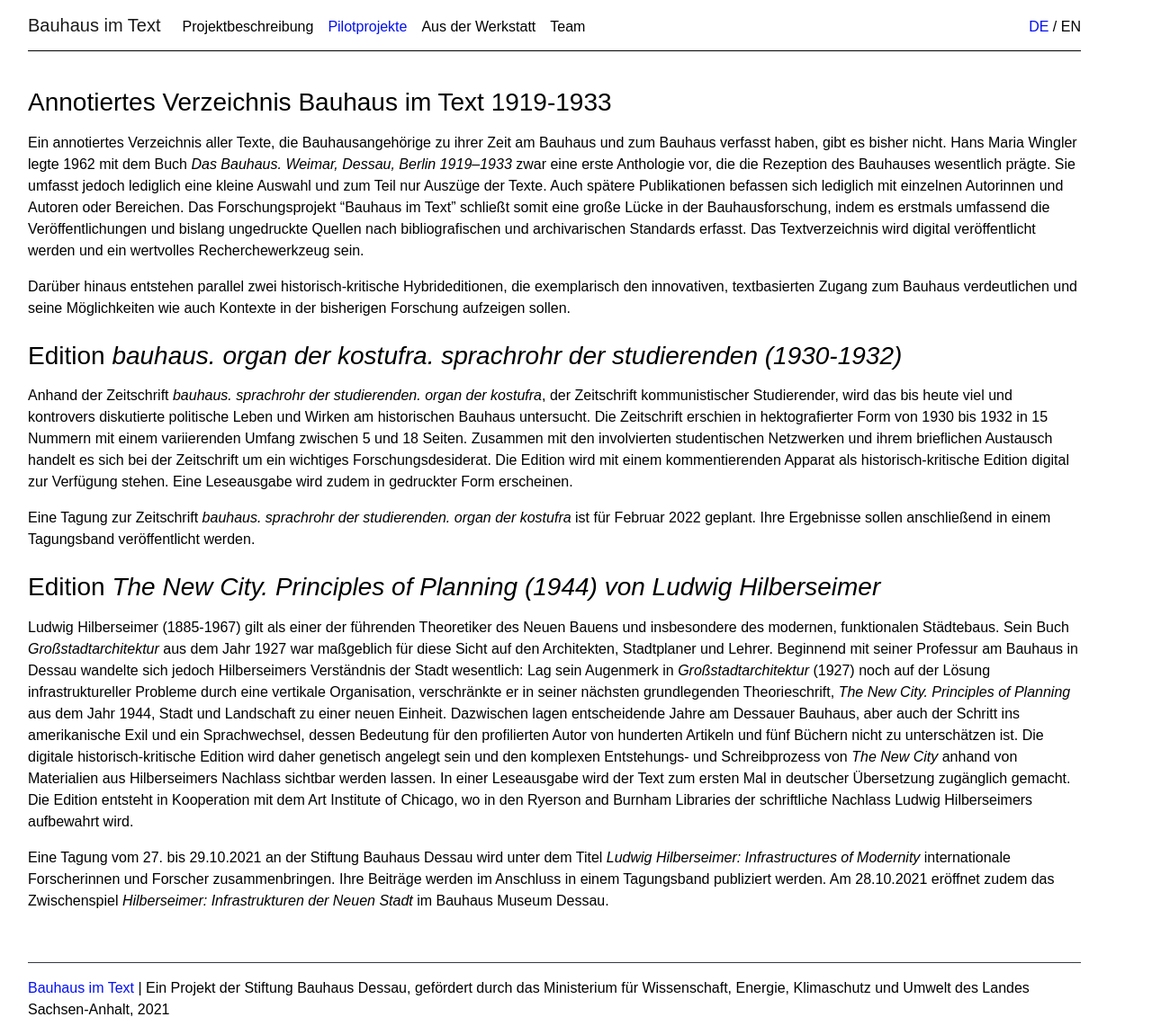
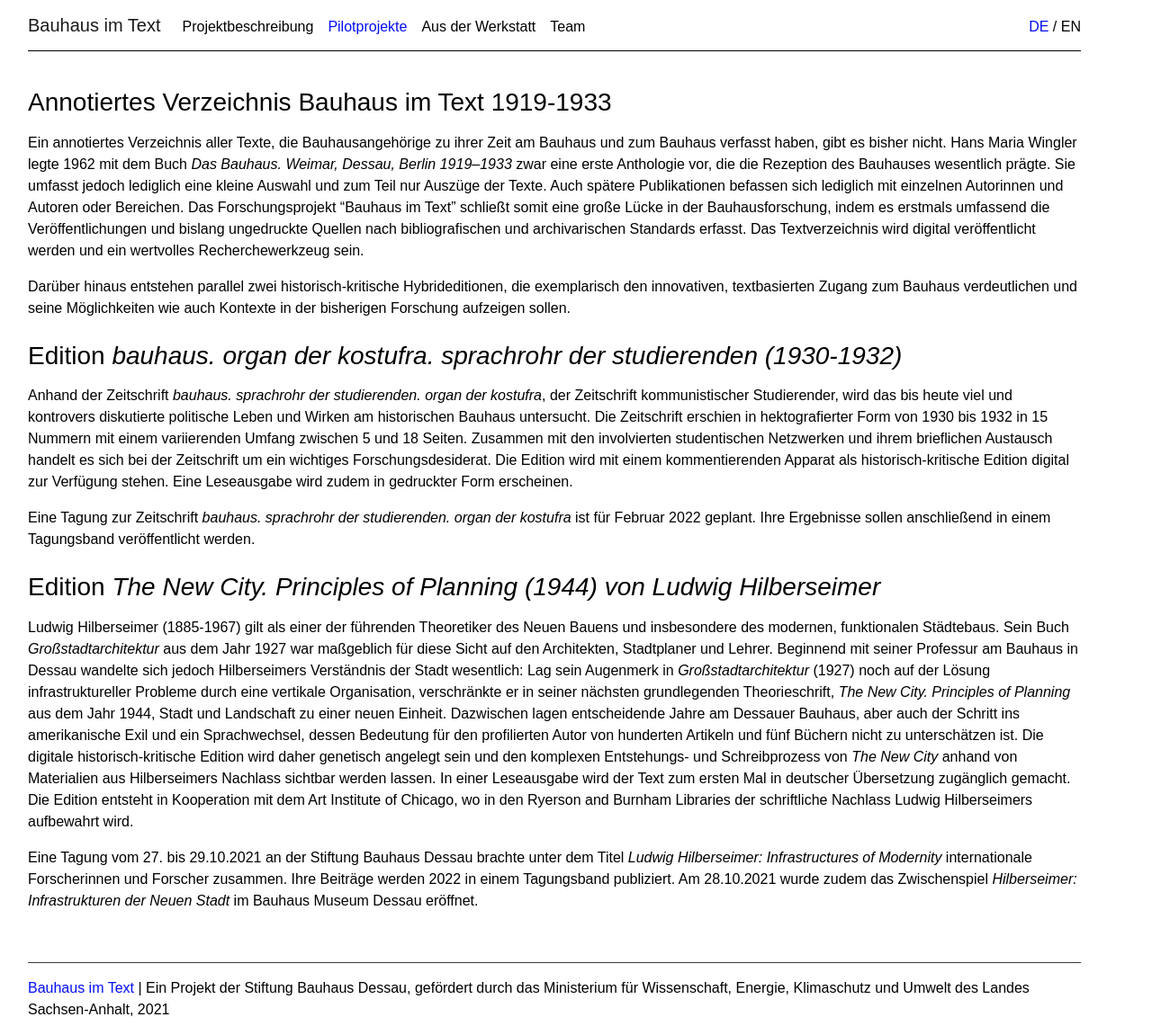
Before and after one commit to Bauhaus-im-Text/internetauftritt, a Jekyll site: the page built from pages/pilotprojekte.md, in a window 1280 px wide. Shown: the whole page at 90% size. Built offline with Jekyll 4.4.1, drawn with Linux system fonts in a browser that asks for light colours.

Commit message:
Update pilotprojekte.md

```diff
--- a/pages/pilotprojekte.md
+++ b/pages/pilotprojekte.md
@@ -44,6 +44,6 @@
 In einer Leseausgabe wird der Text zum ersten Mal in deutscher Übersetzung zugänglich gemacht. Die Edition entsteht in Kooperation
 mit dem Art Institute of Chicago, wo in den Ryerson and Burnham Libraries der schriftliche Nachlass Ludwig Hilberseimers aufbewahrt wird.
 
-Eine Tagung vom 27. bis 29.10.2021 an der Stiftung Bauhaus Dessau wird unter dem Titel *Ludwig Hilberseimer: Infrastructures of
-Modernity* internationale Forscherinnen und Forscher zusammenbringen. Ihre Beiträge werden im Anschluss in einem Tagungsband publiziert werden.
-Am 28.10.2021 eröffnet zudem das Zwischenspiel *Hilberseimer: Infrastrukturen der Neuen Stadt* im Bauhaus Museum Dessau.
+Eine Tagung vom 27. bis 29.10.2021 an der Stiftung Bauhaus Dessau brachte unter dem Titel *Ludwig Hilberseimer: Infrastructures of
+Modernity* internationale Forscherinnen und Forscher zusammen. Ihre Beiträge werden 2022 in einem Tagungsband publiziert.
+Am 28.10.2021 wurde zudem das Zwischenspiel *Hilberseimer: Infrastrukturen der Neuen Stadt* im Bauhaus Museum Dessau eröffnet.
```
